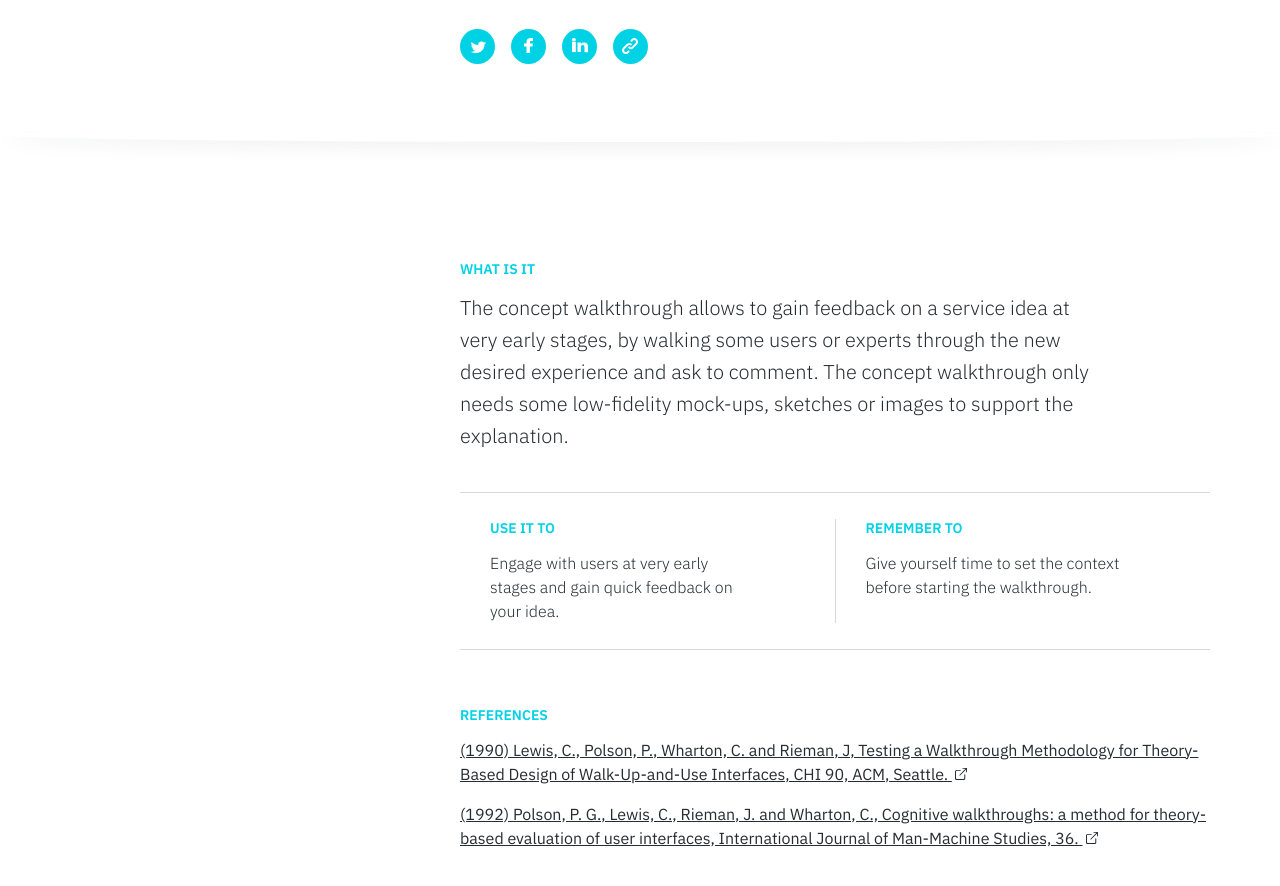
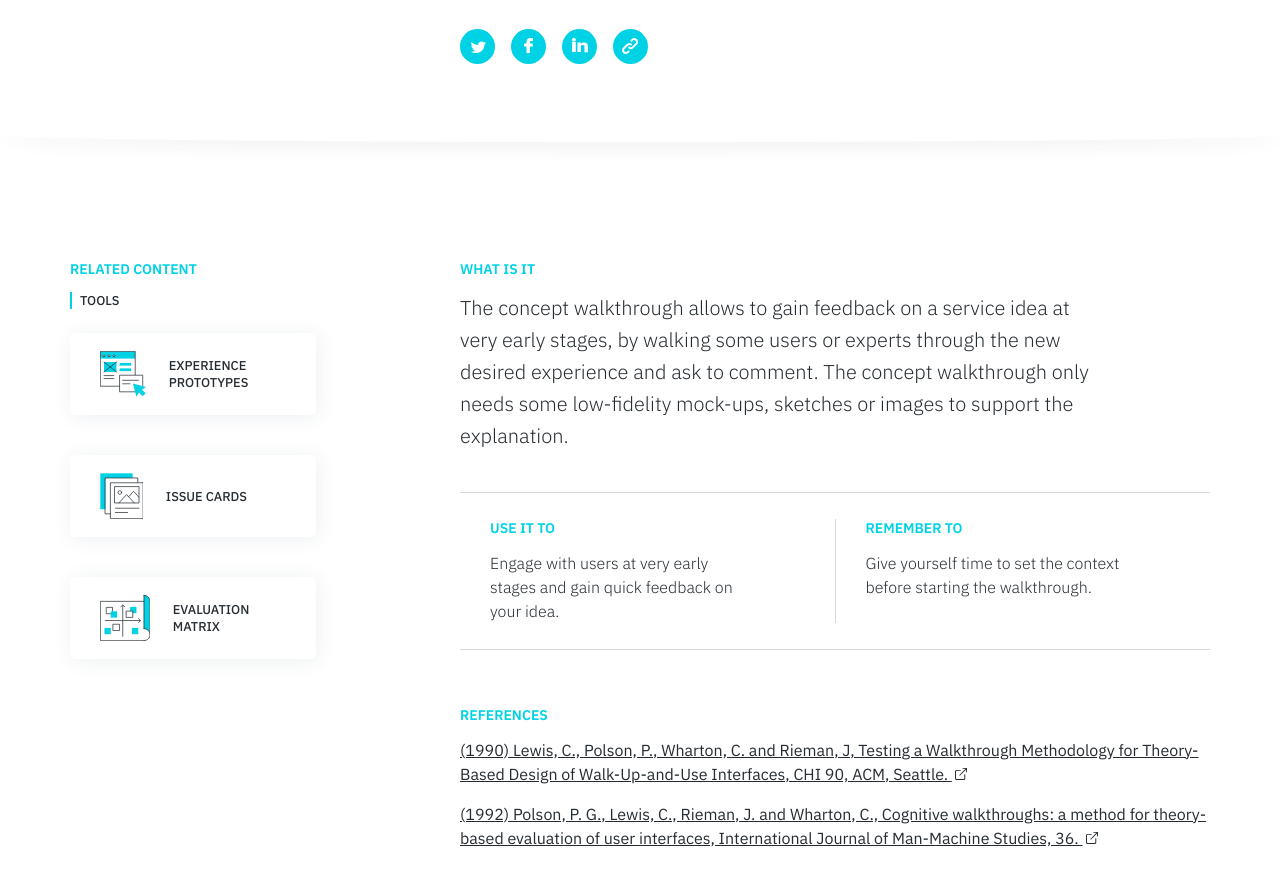
Before and after one commit to service-design-tools/sdt-website, a Jekyll site: the page built from _tools/concept-walkthrough.md, in a window 1280 px wide and 900 px high, scrolled down 469 px. Shown: the top 886 px of the window. Built offline with Jekyll 4.4.1, drawn with Linux system fonts in a browser that asks for light colours.

Commit message:
Update tool “concept-walkthrough”

```diff
--- a/_tools/concept-walkthrough.md
+++ b/_tools/concept-walkthrough.md
@@ -48,6 +48,11 @@ icon: >
     <line class="svg--outline" x1="80.1" y1="66" x2="80.1" y2="81.8"/>
     <line class="svg--outline" x1="91.5" y1="66" x2="91.5" y2="81.8"/>
   </svg>
+related:
+  tools:
+    - Experience Prototypes
+    - Issue Cards
+    - Evaluation Matrix
 use: Engage with users at very early stages and gain quick feedback on your idea.
 reminder: Give yourself time to set the context before starting the walkthrough.
 references:
```
